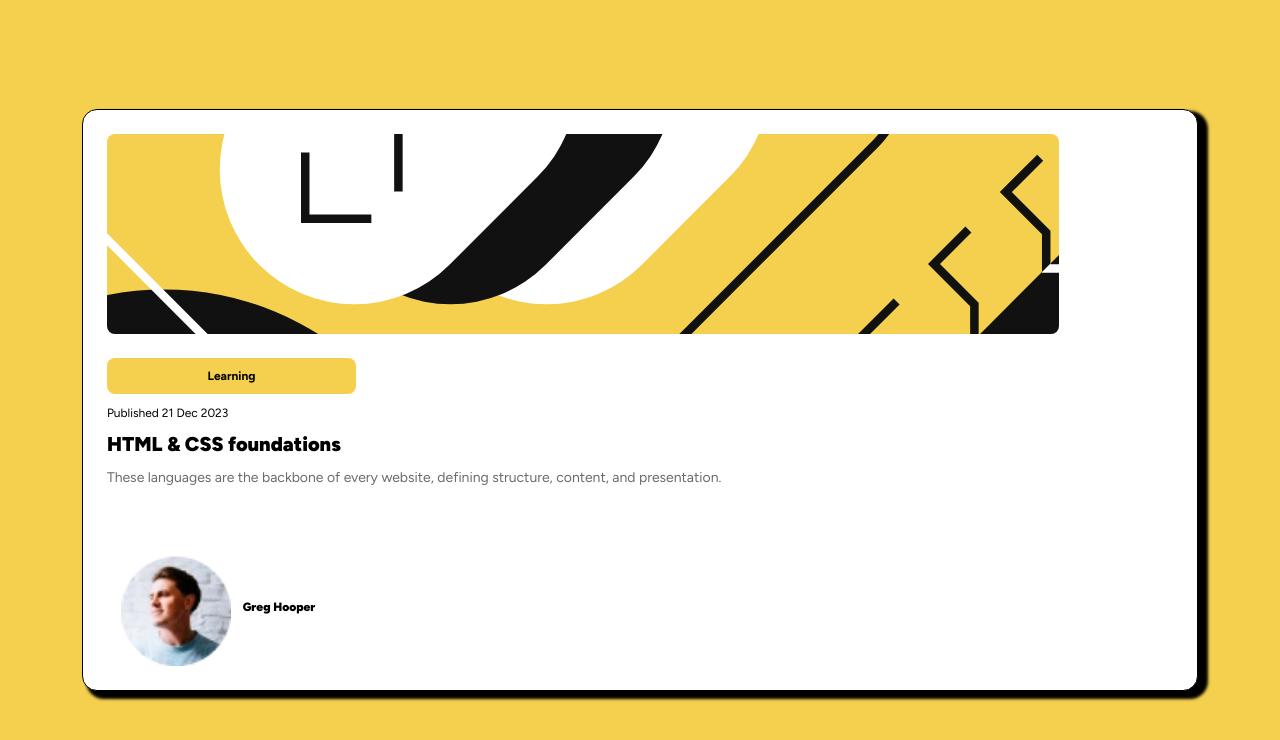
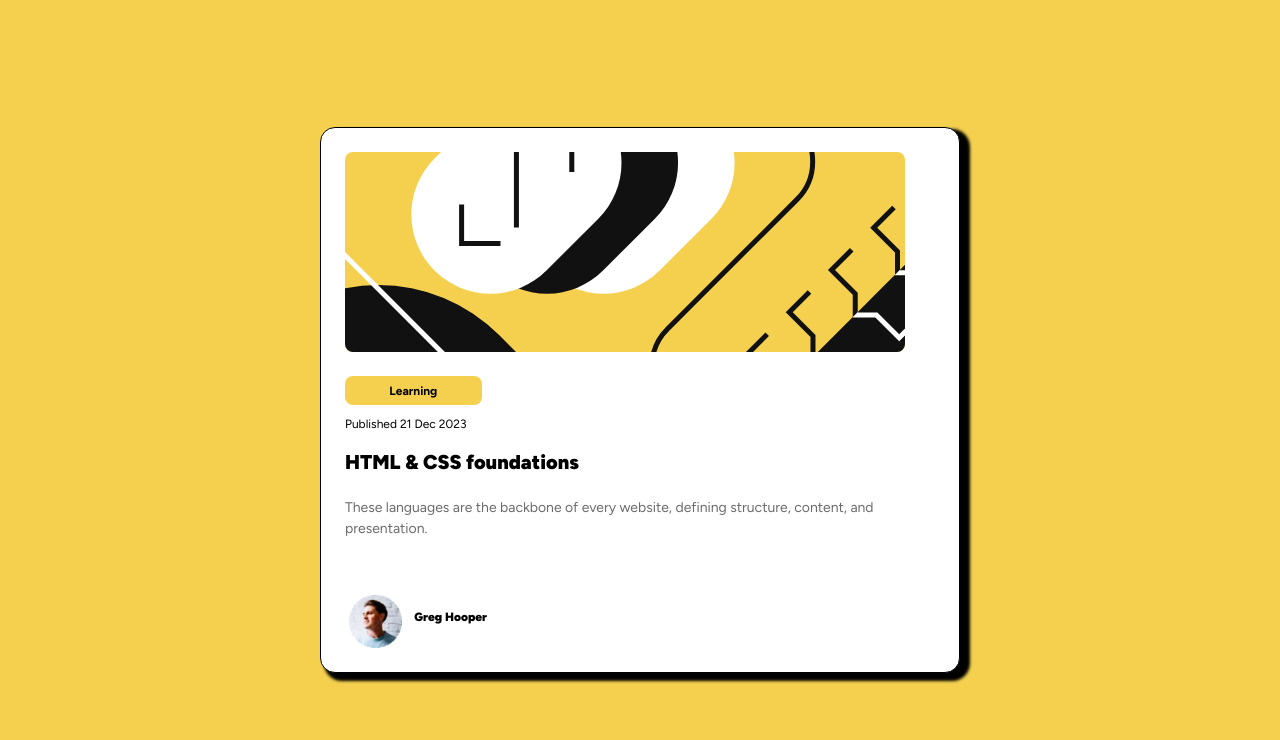
Before and after one commit to KatherinneS99/blog-preview-card, a plain HTML site: page index.html in a window 1280 px wide. Drawn offline with Linux system fonts and the light colour scheme.

Commit message:
Adding media query for 768px resolution

```diff
--- a/css/styles.css
+++ b/css/styles.css
@@ -95,7 +95,51 @@
         cursor: pointer;
     }
 
+/*MEDIA QUERIES*/
 
+@media (min-width: 768px){
+    .card{
+        width: 50vw;
+        height: auto;
+    }
+    .card-image{
+        width: 43.75vw;
+        height: 200px;
+    }
+    .card-content{
+        width: 43.75vw;
+        height: 194px;
+    }
+    .card-category{
+        width: 10.677vw;
+        height: 29px;
+    }
+    .card-publish-date{
+        width: 18.62vw;
+        height: 21px;
+    }
+    .card-title{
+        width: 43.75vw;
+        height: 36px;
+    }
+    .card-description{
+        width: 43.75vw;
+        height: 72px;
+    }
+    .card-author{
+        width: 16.797vw;
+        height: auto;
+    }
+    .card-user-pic img{
+        width: 4.167vw;
+        height: 4.167vw;
+    }
+    .card-user-pic span{
+        width: 11.068vw;
+        height: 21px;
+    }
+}
+/*DESKTOP*/
 @media (min-width: 1440px){
     .card{
         width: 26.667vw;
@@ -118,9 +162,24 @@
         width: 23.333vw;
         height: 72px;
     }
+    .card-description p{
+        font-size: 1.1rem;
+    }
+    .card-title h1{
+        font-size: 1.6rem;
+    }
+    .card-publish-date p{
+        font-size: 0.8rem;
+    }
     .card-category{
         width: 5.694vw;
         height: 29px;
+    }
+    .card-category p{
+        font-size: 0.9rem;
+    }
+    .card-user-pic span{
+        font-size: 0.8rem;
     }
     .card-publish-date{
         width: 9.931vw;
--- a/index.html
+++ b/index.html
@@ -19,7 +19,7 @@
 
   <section class="card">
     <div class="card-image">
-      <img src="img/illustration-article.svg">
+      <img src="img/illustration-article.svg" alt="Article's photo">
     </div>
     <!--Content-->
     <div class="card-content">
@@ -41,7 +41,7 @@
     <!--Author info-->
     <div class="card-author">
       <div class="card-user-pic">
-        <img src="img/image-avatar.webp">
+        <img src="img/image-avatar.webp" alt="Avatar">
         <span>Greg Hooper</span>
       </div>
     </div>
```
